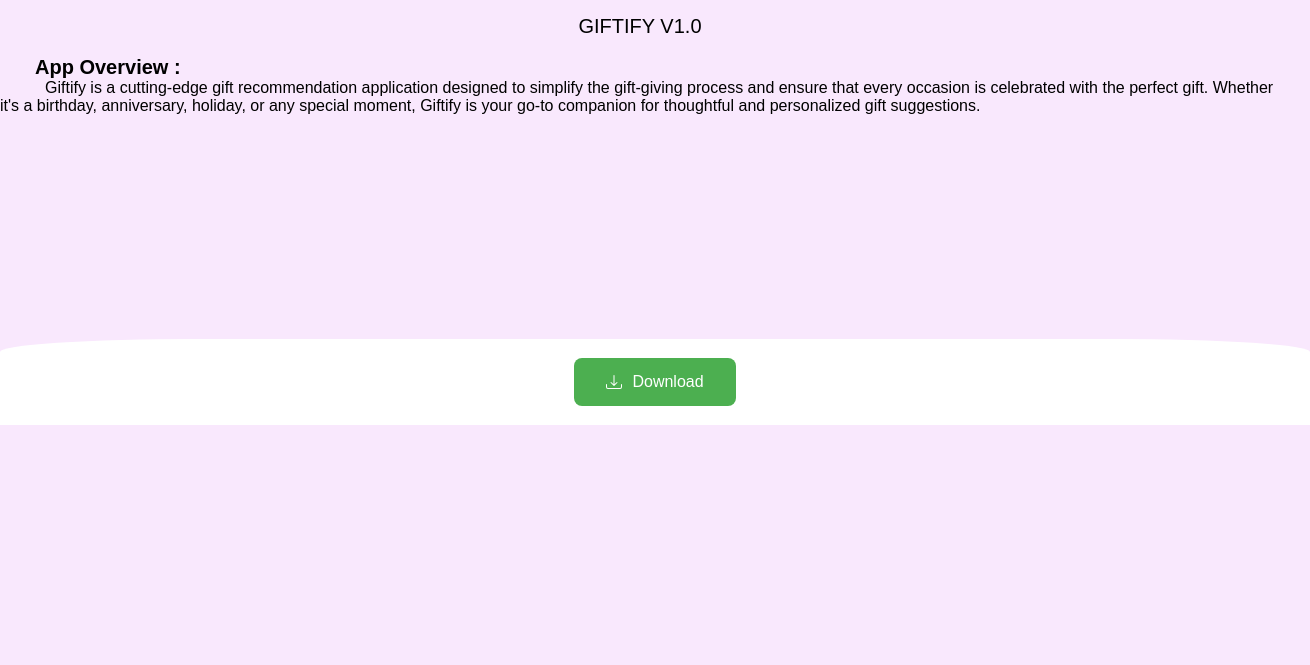
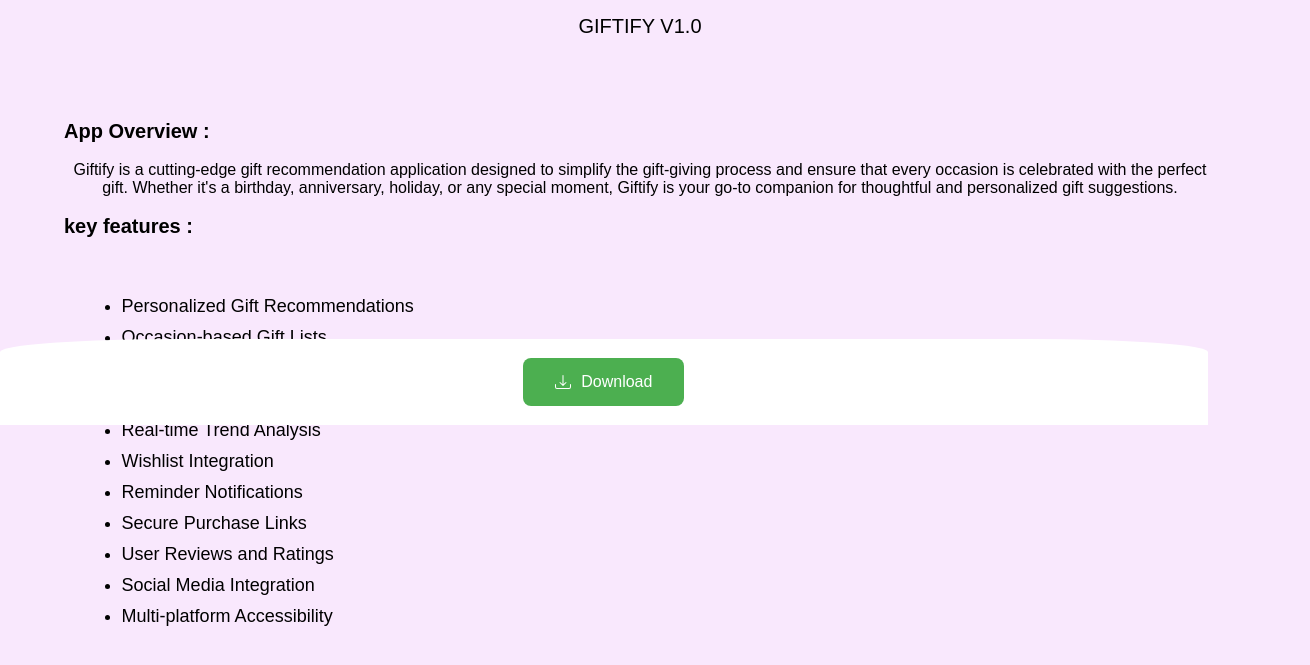
Before and after one commit to rohanpashikanti/Download-page, a plain HTML site: page index.html in a window 1280 px wide. Shown: the part 375-1040 px from the top of the page, 1310 px wide, since content can reach past the window. Drawn offline with Linux system fonts and the light colour scheme.

Commit message:
Update index.html

```diff
--- a/index.html
+++ b/index.html
@@ -20,7 +20,7 @@
             background-image: linear-gradient(to right, #9FE5FB, #FEB9B9);
             display: flex;
             justify-content: center;
-            width: 100%;
+            width: 93%;
             padding: 15px;
         }
 
@@ -51,7 +51,7 @@
 
         .bottom {
             border-radius: 15% 15% 0% 0%;
-            width: 100%;
+            width: 92%;
             background-color: white;
             display: flex;
             justify-content: center;
@@ -83,9 +83,21 @@
         p4 {
             font-size: 16px;
             color: black;
-            padding-left: 45px;
+            text-align: justify;
             font-family: "Montserrat", sans-serif;
             text-align: justify; /* Add text justification */
+        }
+        .info{
+            margin: 5%;
+        }
+        ul {
+            margin: 5%;
+            padding: 0;
+        }
+        li {
+            font-size: 18px;
+            color: black;
+            margin-bottom: 10px;
         }
     </style>
 </head>
@@ -104,12 +116,27 @@
     <br>
     <center><p3>GIFTIFY V1.0</p3></center>
     <br>
-    <div>
-        <b><p2>App Overview :</p2></b><br>
-        <p4>Giftify is a cutting-edge gift recommendation application designed to simplify the gift-giving process and ensure that every occasion is celebrated with the perfect gift. Whether it's a birthday, anniversary, holiday, or any special moment, Giftify is your go-to companion for thoughtful and personalized gift suggestions.</p4>
+    <div class="info">
+        <b><p3>App Overview :</p3></b><br><br>
+        <center><p4>Giftify is a cutting-edge gift recommendation application designed to simplify the gift-giving process and ensure that every occasion is celebrated with the perfect gift. Whether it's a birthday, anniversary, holiday, or any special moment, Giftify is your go-to companion for thoughtful and personalized gift suggestions.</p4></center>
+        <br>
+        <b><p3>key features :</p3></b><br>
+        <ul>
+            <li>Personalized Gift Recommendations</li>
+            <li>Occasion-based Gift Lists</li>
+            <li>Recipient Profiling</li>
+            <li>Budget Filters</li>
+            <li>Real-time Trend Analysis</li>
+            <li>Wishlist Integration</li>
+            <li>Reminder Notifications</li>
+            <li>Secure Purchase Links</li>
+            <li>User Reviews and Ratings</li>
+            <li>Social Media Integration</li>
+            <li>Multi-platform Accessibility</li>
+        </ul>
     </div>
 
-    <br><br><br><br><br><br><br><br><br><br><br><br><br><br><br><br><br><br><br><br><br><br><br><br><br>
+    <br><br><br><br><br><br><br><br><br><br><br><br><br><br><br><br><br><br><br><br><br><br><br><br><br><br><br><br><br><br><br><br><br><br><br><br>
     <div class="bottom">
         <button class="b1">
             <svg xmlns="http://www.w3.org/2000/svg" width="16" height="16" fill="currentColor" class="bi bi-download" viewBox="0 0 16 16">
```
